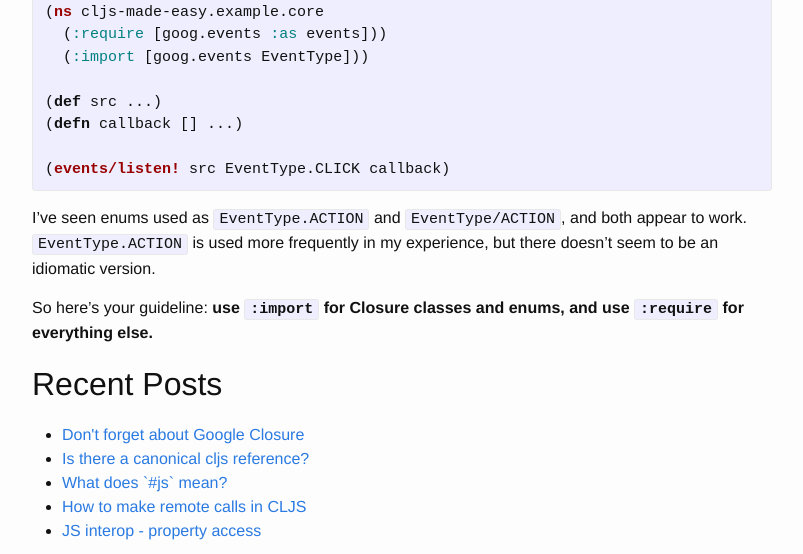
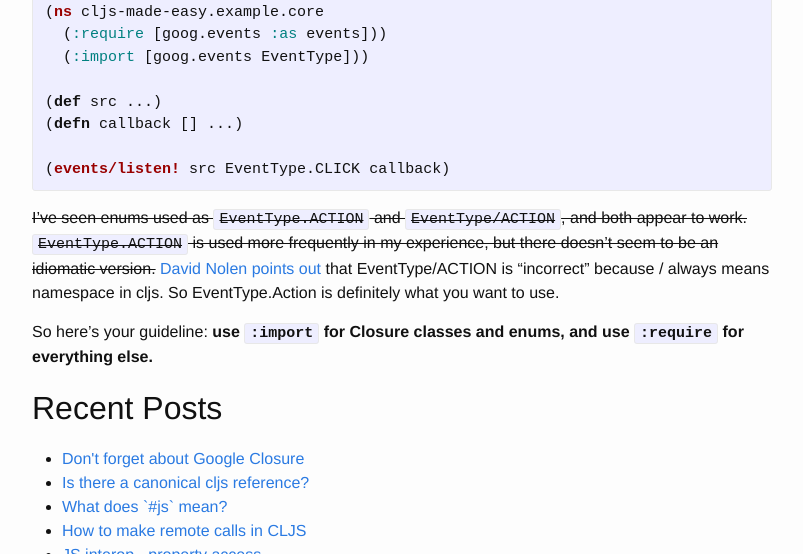
Before and after one commit to bostonou/bostonou.github.io, a Jekyll site: the page built from _posts/2015-06-18-when-do-i-use-require-vs-import.markdown, in a window 1280 px wide and 900 px high, scrolled down 1319 px, cut to the strip 0-554 px from the top of the window. Shown: the whole strip, without its empty margins (238-1041 px from the left). Built offline with Jekyll 4.4.1, drawn with Linux system fonts in a browser that asks for light colours.

Commit message:
Add correction

```diff
--- a/_posts/2015-06-18-when-do-i-use-require-vs-import.markdown
+++ b/_posts/2015-06-18-when-do-i-use-require-vs-import.markdown
@@ -67,10 +67,11 @@ One other point of confusion is Enums (e.g. [`goog.events.EventType`][event-type
 (events/listen! src EventType.CLICK callback)
 {% endhighlight %}
 
-I've seen enums used as `EventType.ACTION` and `EventType/ACTION`, and both appear to work. `EventType.ACTION` is used more frequently in my experience, but there doesn't seem to be an idiomatic version.
+<del>I've seen enums used as `EventType.ACTION` and `EventType/ACTION`, and both appear to work. `EventType.ACTION` is used more frequently in my experience, but there doesn't seem to be an idiomatic version.</del> [David Nolen points out][twitter-correction] that EventType/ACTION is "incorrect" because / always means namespace in cljs. So EventType.Action is definitely what you want to use.
 
 So here's your guideline: **use `:import` for Closure classes and enums, and use `:require` for everything else.**
 
+[twitter-correction]: https://twitter.com/swannodette/status/611650659180511232
 [enum-implementation]: http://google.github.io/closure-library/api/source/closure/goog/events/eventtype.js.src.html#l45
 [event-type-enum]: http://google.github.io/closure-library/api/enum_goog_events_EventType.html
 [user-agent-docs]: http://google.github.io/closure-library/api/namespace_goog_userAgent.html
```
